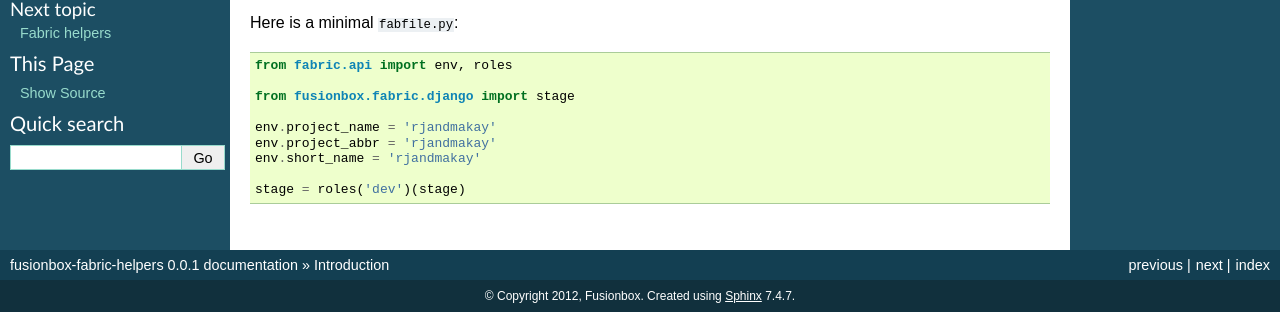
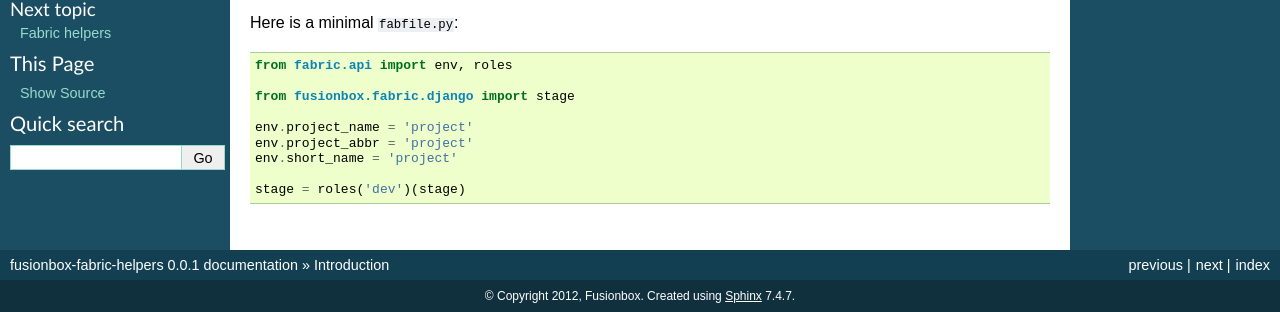
Before and after one commit to fusionbox/fusionbox-fabric-helpers, a Sphinx documentation site: the page built from doc/intro.rst, in a window 1280 px wide. Shown: the part 116-428 px from the top of the page. Built offline with Sphinx 7.4.7, drawn with Linux system fonts in a browser that asks for light colours.

Commit message:
Update docs

```diff
--- a/doc/intro.rst
+++ b/doc/intro.rst
@@ -9,9 +9,9 @@ Here is a minimal ``fabfile.py``::
 
     from fusionbox.fabric.django import stage
 
-    env.project_name = 'rjandmakay'
-    env.project_abbr = 'rjandmakay'
-    env.short_name = 'rjandmakay'
+    env.project_name = 'project'
+    env.project_abbr = 'project'
+    env.short_name = 'project'
 
     stage = roles('dev')(stage)
 
```
